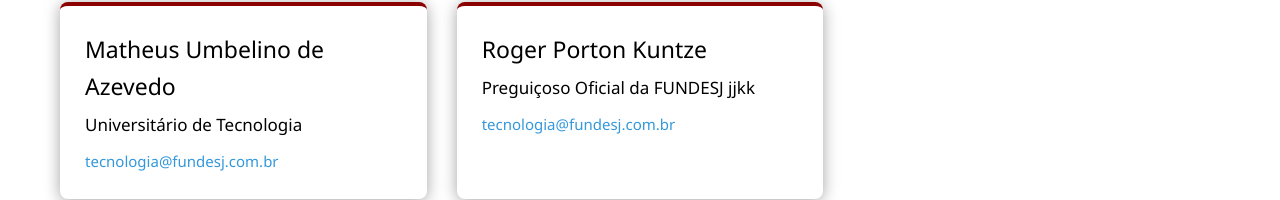
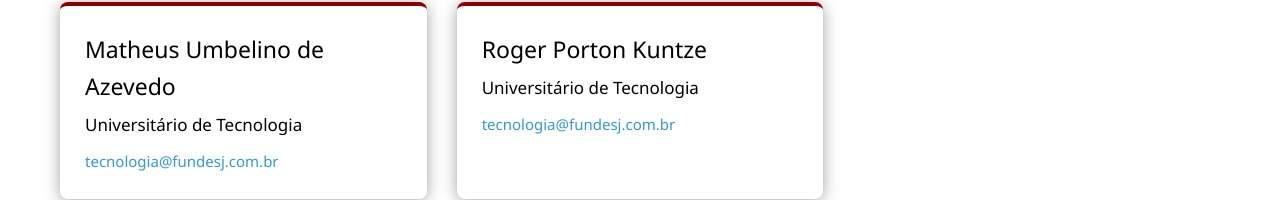
Before and after one commit to FUNDESJ/site-fundesj, a React (Vite) app: page /equipe in a window 1280 px wide. Shown: the part 1064-1264 px from the top of the page. Built offline with nearby package versions, Linux system fonts and the light colour scheme.

Commit message:
correção membros

```diff
--- a/src/pages/equipe/index.jsx
+++ b/src/pages/equipe/index.jsx
@@ -85,7 +85,7 @@ function Equipe() {
     },
     {
       name: "Roger Porton Kuntze",
-      position: "Preguiçoso Oficial da FUNDESJ jjkk",
+      position: "Universitário de Tecnologia",
       email: "tecnologia@fundesj.com.br",
       category: "technology"
     },
```
